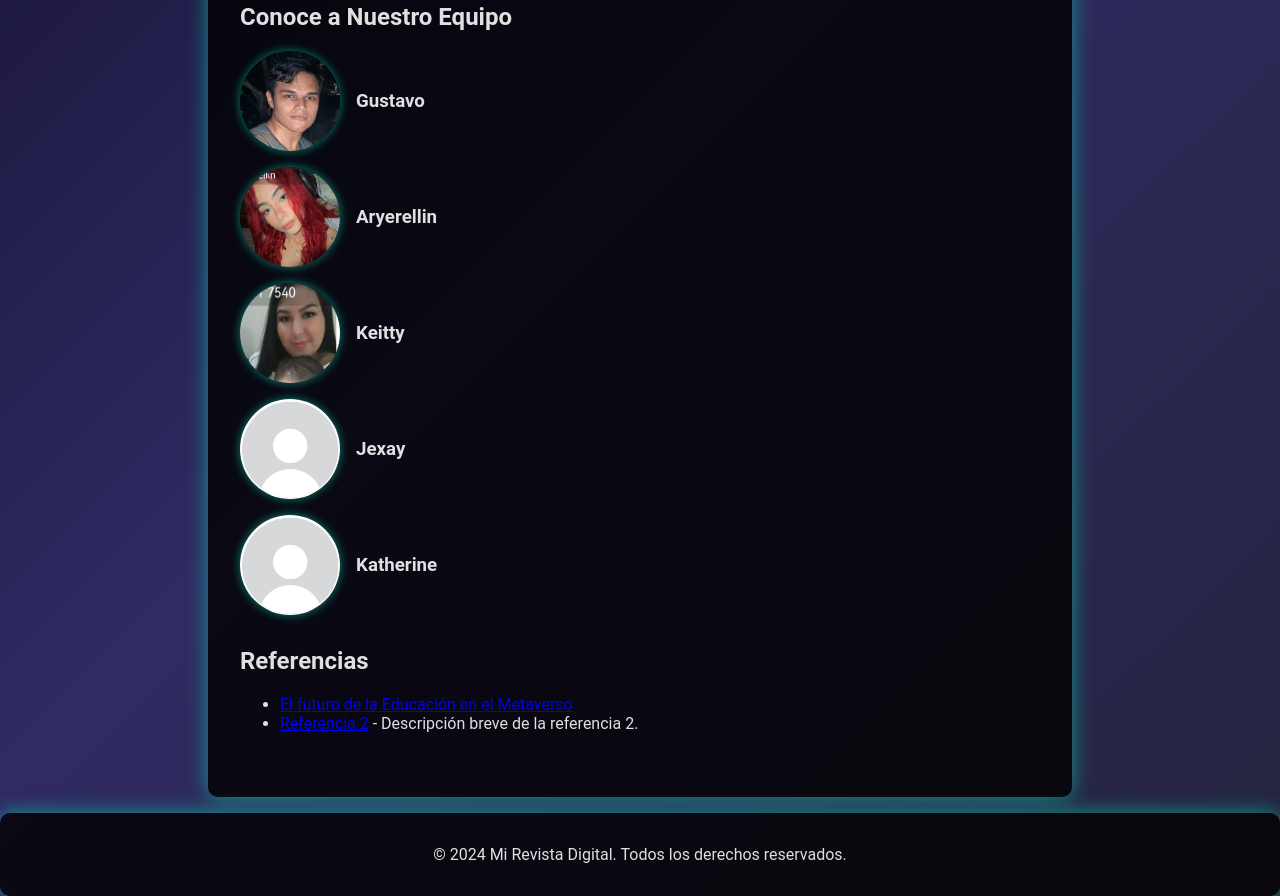
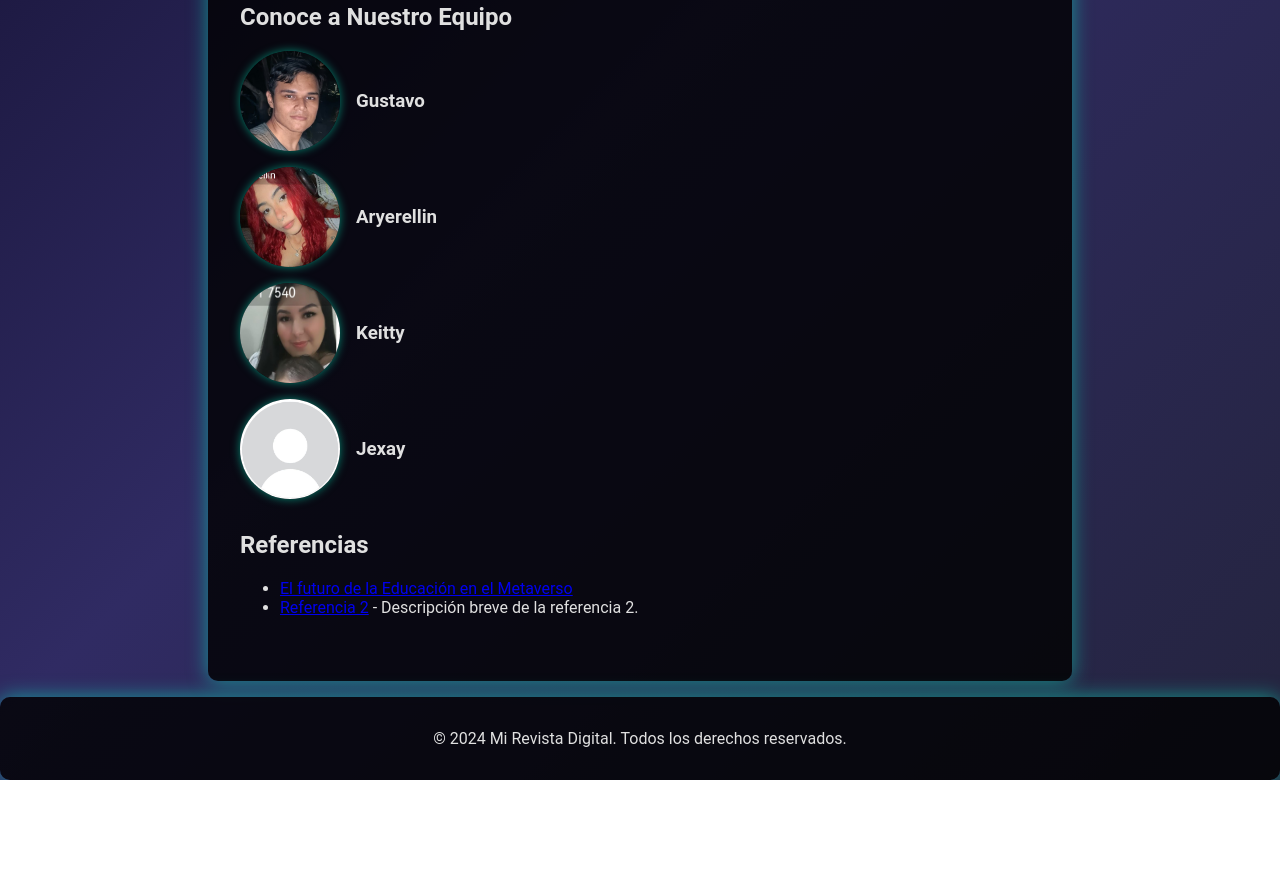
Before and after one commit to zuroki01/mi-revista-digital, a plain HTML site: page nosotros.html in a window 1280 px wide. Shown: the part 615-1511 px from the top of the page. After the commit the page ends 1395 px from the top, so only its background shows below. Drawn offline with Linux system fonts and the light colour scheme.

Commit message:
Update nosotros.html

```diff
--- a/nosotros.html
+++ b/nosotros.html
@@ -49,9 +49,7 @@
                 <h3>Jexay</h3>
 
             </div>
-            <div class="team-member">
-                <img src="recursos/videos/WhatsApp Image 2024-10-24 at 12.00.39.jpeg" alt="Nombre del Miembro 3" class="team-photo">
-                <h3>Katherine</h3>
+
 
             <!-- Agrega más miembros del equipo según sea necesario -->
         </section>
```
